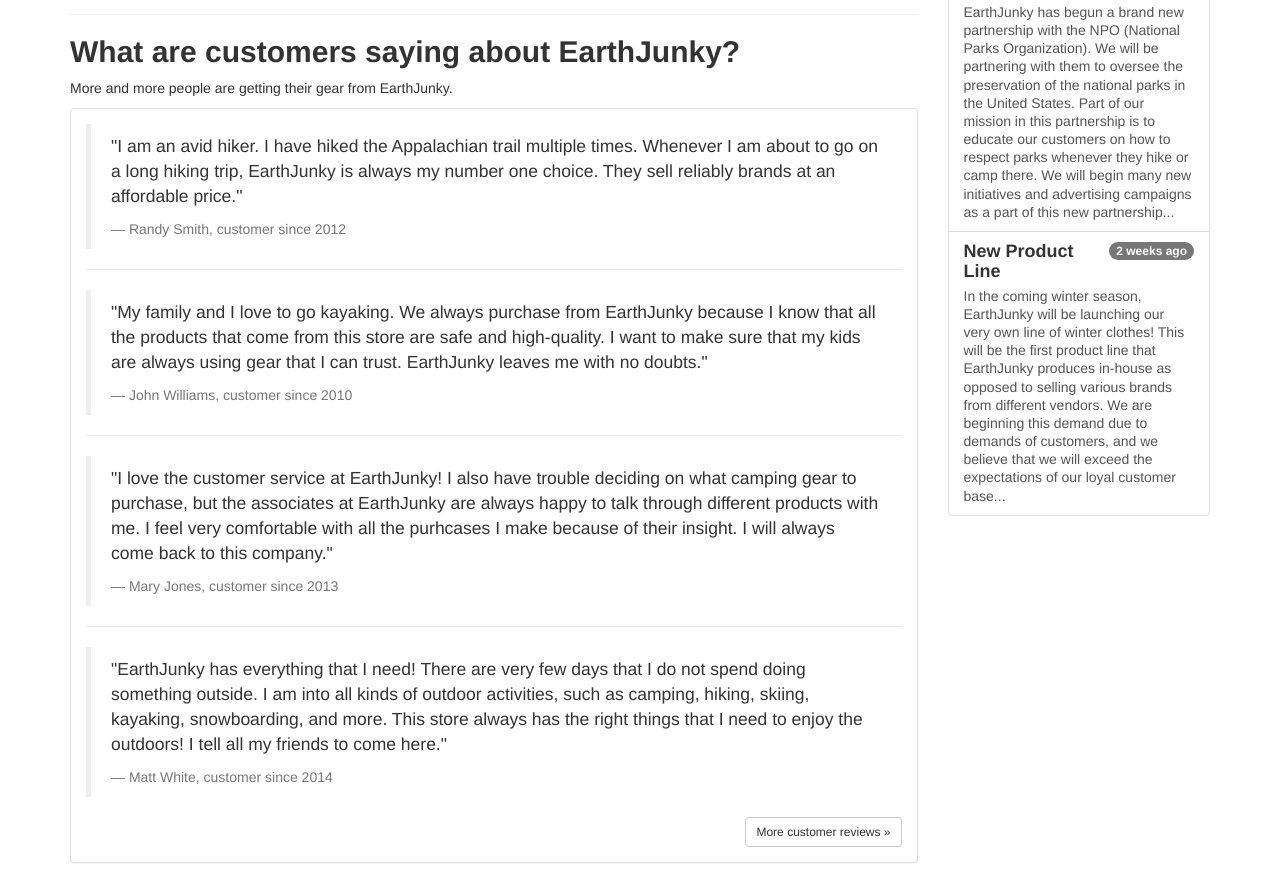
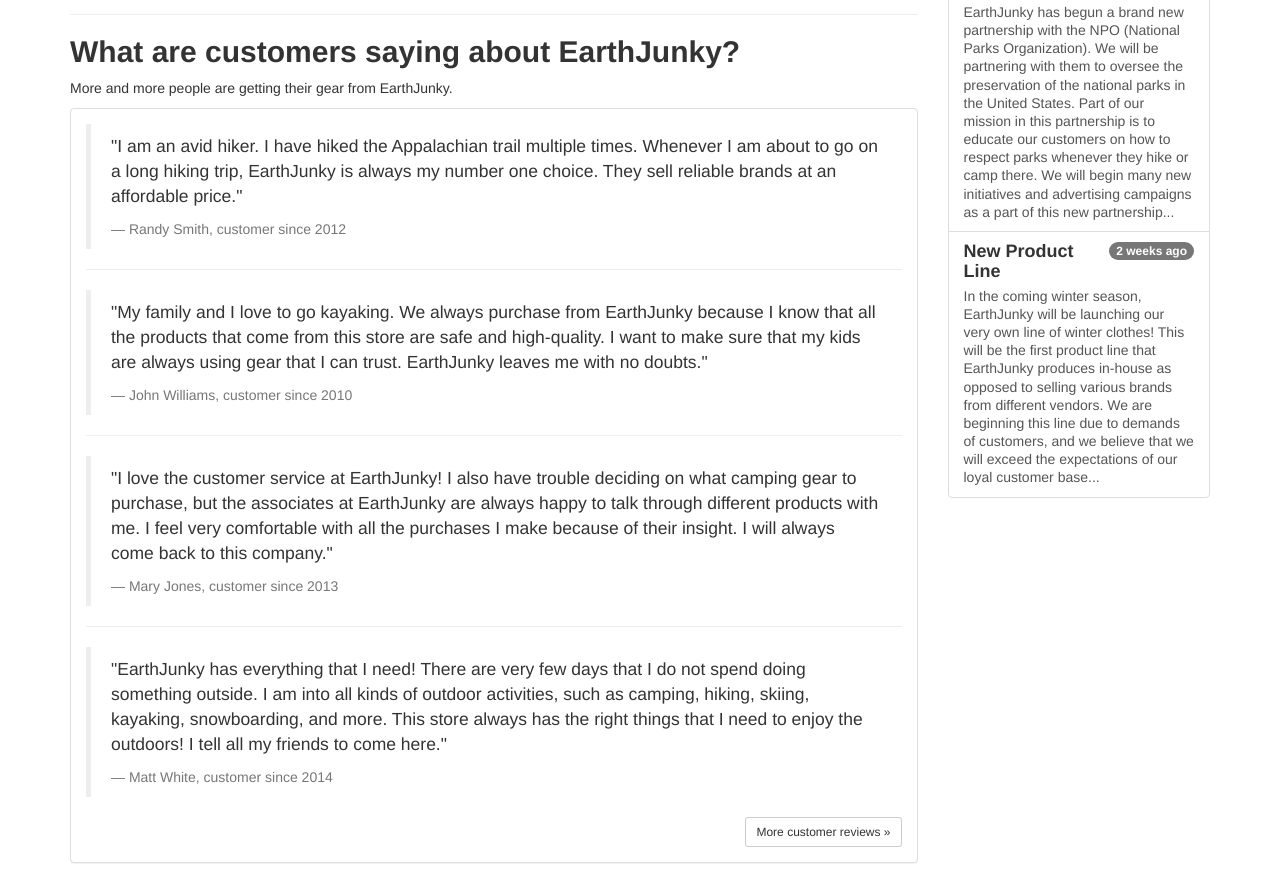
Before and after one commit to markwedding/bootstrap-tutorial, a plain HTML site: page index.html in a window 1280 px wide. Shown: the part 1273-2155 px from the top of the page. Drawn offline with nearby package versions, Linux system fonts and the light colour scheme.

Commit message:
Fixed grammtical errors

```diff
--- a/index.html
+++ b/index.html
@@ -175,7 +175,7 @@
 				<div class="panel panel-default">
 					<div class="panel-body">
 						<blockquote>
-							<p>"I am an avid hiker. I have hiked the Appalachian trail multiple times. Whenever I am about to go on a long hiking trip, EarthJunky is always my number one choice. They sell reliably brands at an affordable price."</p>
+							<p>"I am an avid hiker. I have hiked the Appalachian trail multiple times. Whenever I am about to go on a long hiking trip, EarthJunky is always my number one choice. They sell reliable brands at an affordable price."</p>
 							<small>Randy Smith, customer since 2012</small>
 						</blockquote>
 						<hr class="separator">
@@ -185,7 +185,7 @@
 						</blockquote>
 						<hr class="separator">
 						<blockquote>
-							<p>"I love the customer service at EarthJunky! I also have trouble deciding on what camping gear to purchase, but the associates at EarthJunky are always happy to talk through different products with me. I feel very comfortable with all the purhcases I make because of their insight. I will always come back to this company."</p>
+							<p>"I love the customer service at EarthJunky! I also have trouble deciding on what camping gear to purchase, but the associates at EarthJunky are always happy to talk through different products with me. I feel very comfortable with all the purchases I make because of their insight. I will always come back to this company."</p>
 							<small>Mary Jones, customer since 2013</small>
 						</blockquote>
 						<hr class="separator">
@@ -219,7 +219,7 @@
 					<a class="list-group-item">
 						<span class="badge">2 weeks ago</span>
 						<h4 class="list-group-item-heading"><strong>New Product Line</strong></h4>
-						<p class="list-group-item-text">In the coming winter season, EarthJunky will be launching our very own line of winter clothes! This will be the first product line that EarthJunky produces in-house as opposed to selling various brands from different vendors. We are beginning this demand due to demands of customers, and we believe that we will exceed the expectations of our loyal customer base...</p>
+						<p class="list-group-item-text">In the coming winter season, EarthJunky will be launching our very own line of winter clothes! This will be the first product line that EarthJunky produces in-house as opposed to selling various brands from different vendors. We are beginning this line due to demands of customers, and we believe that we will exceed the expectations of our loyal customer base...</p>
 					</a>
 				</div>
 			</div>
```
